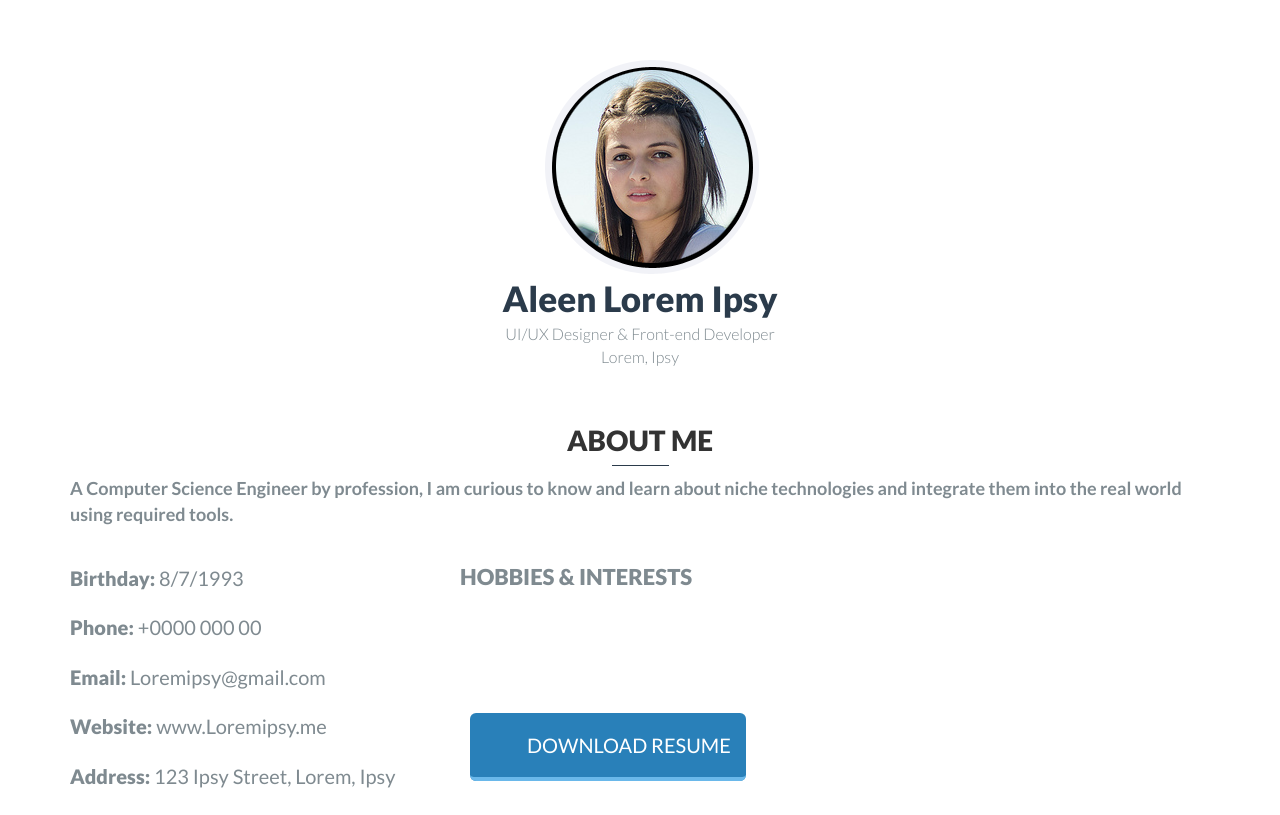
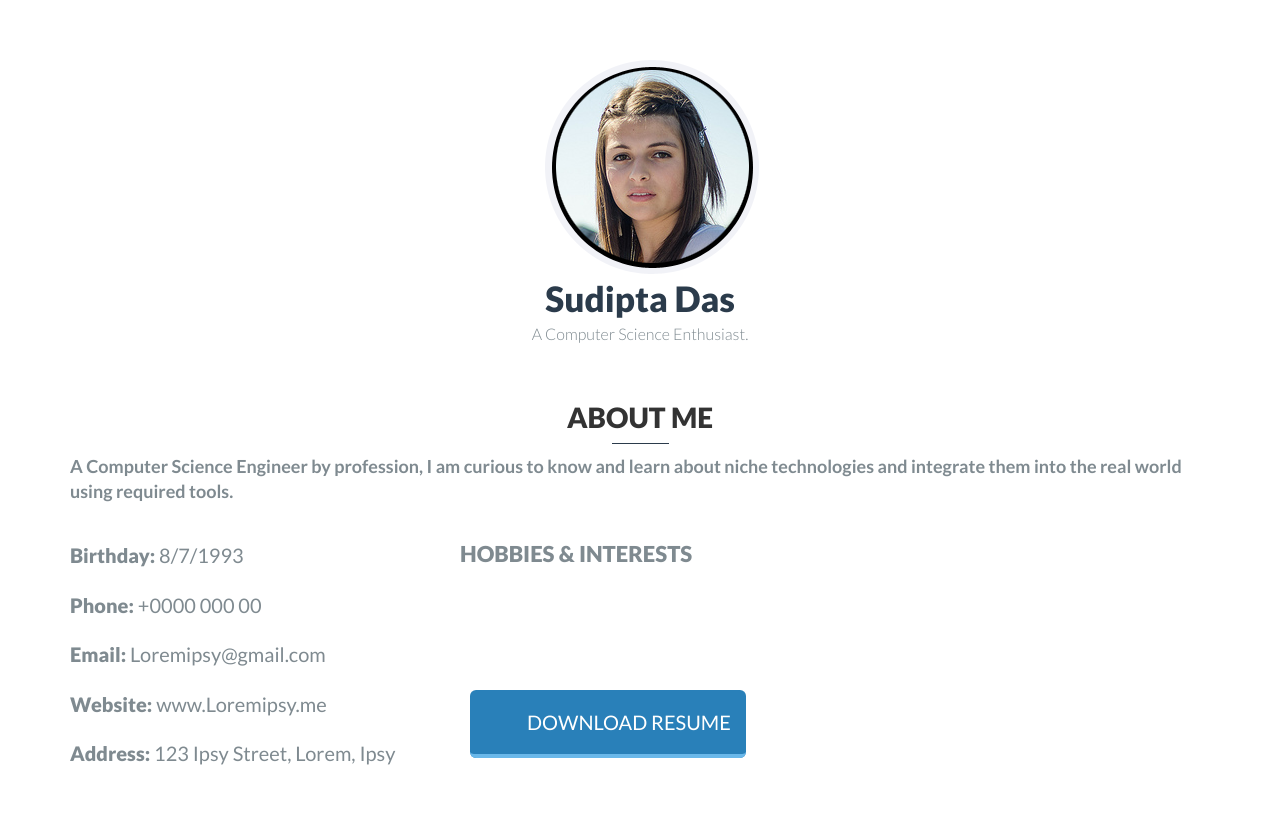
Before and after one commit to Sudipta-Das1998/Portfolio, a plain HTML site: page index.html in a window 1280 px wide. Shown: the part 223-1038 px from the top of the page. Drawn offline with nearby package versions, Linux system fonts and the light colour scheme.

Commit message:
Updated Name and bio

```diff
--- a/index.html
+++ b/index.html
@@ -29,8 +29,8 @@ License URL: http://creativecommons.org/licenses/by/3.0/
 		</div>
 	</div>
 	<div class="header-top">
-				<h2>Aleen Lorem Ipsy</h2>
-				<small>UI/UX Designer & Front-end Developer <br>Lorem, Ipsy</small>
+				<h2>Sudipta Das</h2>
+				<small>A Computer Science Enthusiast.</small>
 	</div>
 	<!-- Header Ends Here ---->
 	<!--- About Me Starts Here --->
```
